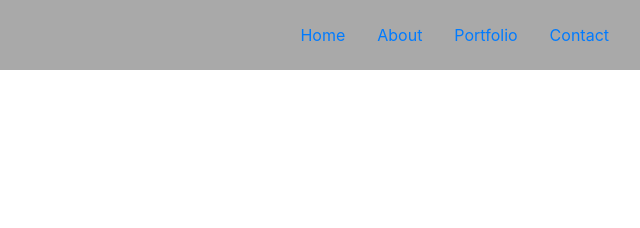
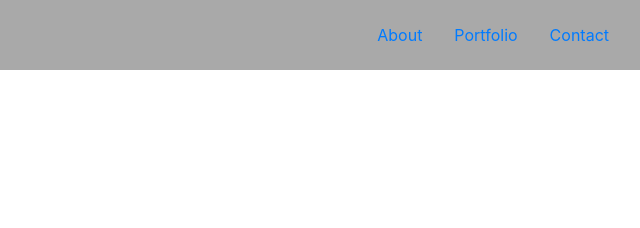
Before and after one commit to codingflowersfordinosaurs/Bootstrap-Portfolio, a plain HTML site: page contact.html in a window 1280 px wide. Shown: the top 228 px of the page, 640-1280 px from the left. Drawn offline with nearby package versions, Linux system fonts and the light colour scheme.

Commit message:
Add files via upload

```diff
--- a/contact.html
+++ b/contact.html
@@ -11,9 +11,6 @@
 <body>
   <!-- NAV BAR| right-aligned with .justifu-content-end -->
   <ul class="nav justify-content-end">
-    <li class="nav-item">
-      <a class="nav-link" href="./home.html">Home</a>
-    </li>
     <li class="nav-item">
       <a class="nav-link" href="./index.html">About</a>
     </li>
```
Also changed, not shown: index.html (+0 -3 lines), portfolio.html (+0 -3 lines).
